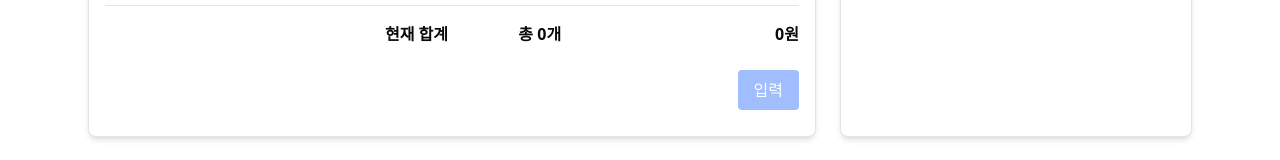
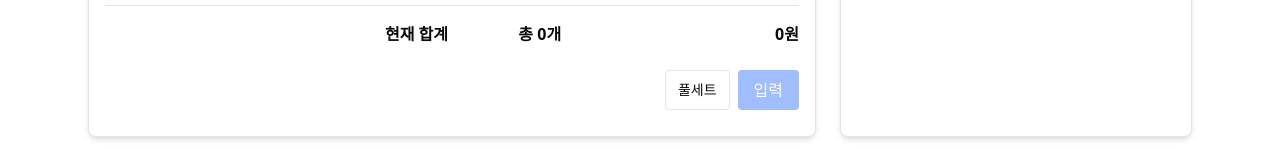
Before and after one commit to moko0428/all-in-one, a Next.js app: page / in a window 1280 px wide. Shown: the part 533-693 px from the top of the page. Built offline with nearby package versions, Linux system fonts and the light colour scheme.

Commit message:
풀세트 키워드 버튼 추가 ( 모든 품목 수량 +1)

```diff
--- a/app/page.tsx
+++ b/app/page.tsx
@@ -209,6 +209,9 @@ export default function Home() {
     }
   };
 
+  const handleFullSet = () => {
+    setQuantities((prev) => prev.map((q) => q + 1));
+  };
   const handleSelectSnapshot = (id: number) => {
     // 이미 선택된 항목을 다시 누르면 선택 해제
     if (editingSnapshotId === id) {
@@ -372,6 +375,13 @@ export default function Home() {
           <div className="flex justify-end gap-2">
             <button
               type="button"
+              onClick={handleFullSet}
+              className="mt-2 px-3 py-2 rounded border text-xs md:text-sm"
+            >
+              풀세트
+            </button>
+            <button
+              type="button"
               onClick={
                 editingSnapshotId === null
                   ? handleConfirm
```
